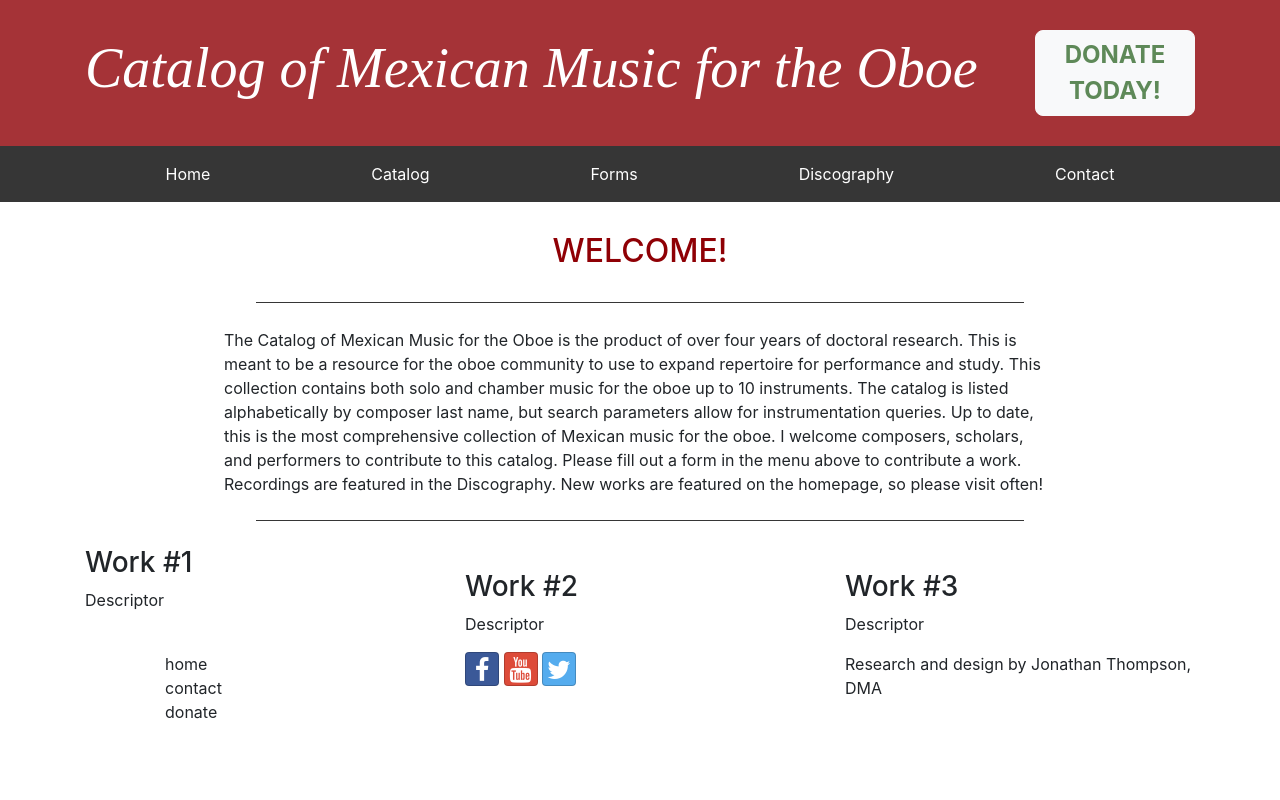
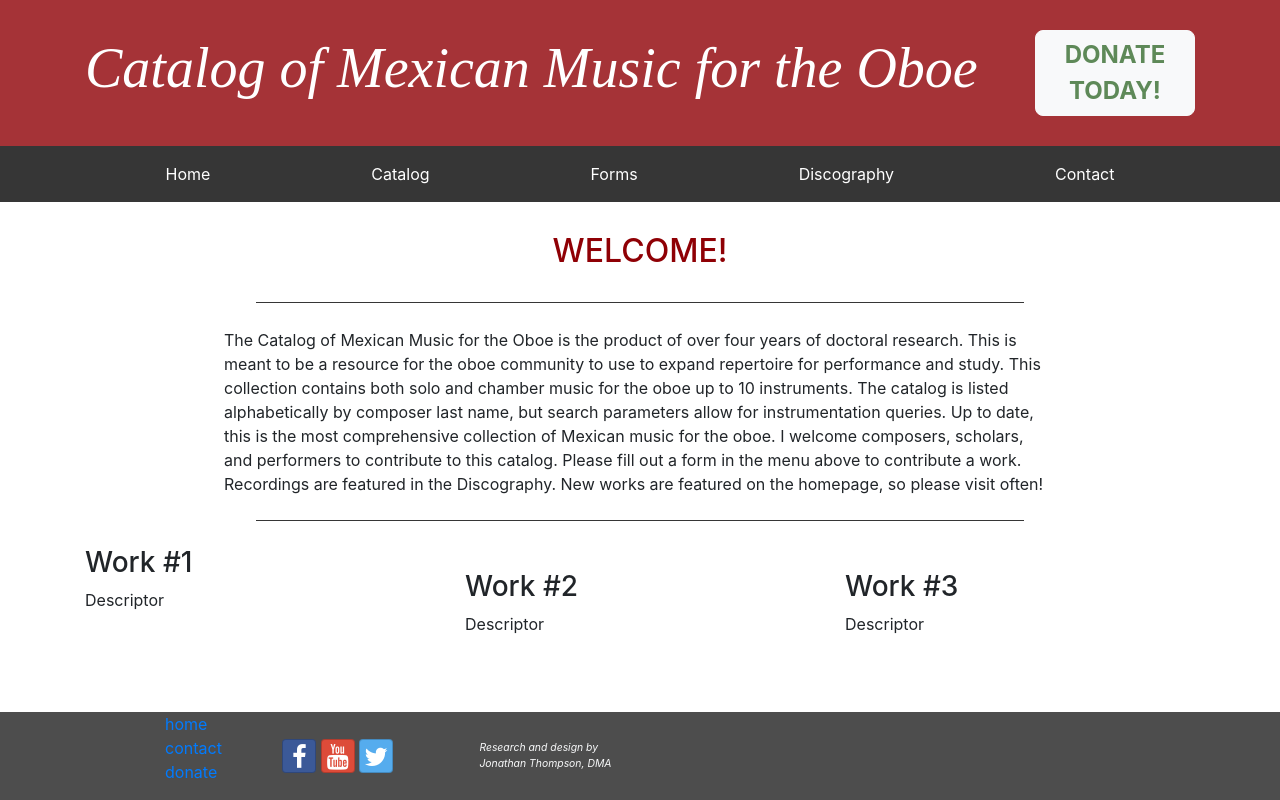
Before and after one commit to mrjrthompson/mx-music-catalog, a website: page index.html in a window 1280 px wide. Drawn offline with nearby package versions, Linux system fonts and the light colour scheme.

Commit message:
Added and started footer

```diff
--- a/css/styles.css
+++ b/css/styles.css
@@ -41,12 +41,27 @@ h2 {
   margin-bottom: 25px;
 }
 
+footer {
+  background-color: rgba(33, 33, 33, 0.8);
+}
+
+/* .footerDiv {
+  margin: 0;
+  padding: 0;
+} */
+
+#footerCredit {
+  font-size: .65rem;
+  font-style: italic;
+  margin: 0;
+}
+
+/* media queries */
 @media (min-width: 544px) {
   header h1 {
     font-size: 2rem;
   }
 }
-
 @media (min-width: 768px) {
   header h1 {
     font-size: 3rem;
@@ -63,6 +78,12 @@ h2 {
   #donateBtn {
     font-size: 1.5rem;
   }
+  footer {
+    position: fixed;
+    left: 0;
+    bottom: 0;
+    width: 100%;
+  }
 }
 
 @media (min-width: 992px) {
--- a/index.html
+++ b/index.html
@@ -71,22 +71,22 @@
         </div>
         <!-- insert horizontal line -->
         <footer>
-            <div class="container">
-                <div class="row">
-                    <div class="col col-sm-4">
-                        <ul>
-                            <ol>home</ol>
-                            <ol>contact</ol>
-                            <ol>donate</ol>
+            <div class="container d-flex h-100 footerDiv">
+                <div class="row footerDiv">
+                    <div class="col col-sm-4 justify-content-center align-self-center footerDiv">
+                        <ul class="footerDiv">
+                            <ol><a href="index.html" class="active">home</a></ol>
+                            <ol><a href="#">contact</a></ol>
+                            <ol><a href="#">donate</a></ol>
                         </ul>
                     </div>
-                    <div class="col col-sm-4">
+                    <div class="col col-sm-4 justify-content-center align-self-center footerDiv">
                         <a class="btn btn-social-icon btn-facebook" href="http://facebook.com/"><i class="fa fa-facebook"></i></a>
                         <a class="btn btn-social-icon btn-google" href="http://youtube.com/"><i class="fa fa-youtube"></i></a>
                         <a class="btn btn-social-icon btn-twitter" href="http://twitter.com/"><i class="fa fa-twitter"></i></a>
                     </div>
-                    <div class="col col-sm-4">
-                        <p>Research and design by Jonathan Thompson, DMA</p>
+                    <div class="col col-sm-4 justify-content-center align-self-center footerDiv">
+                        <p class="text-light" id="footerCredit">Research and design by Jonathan Thompson, DMA</p>
                     </div>
                 </div>
             </div>
```
